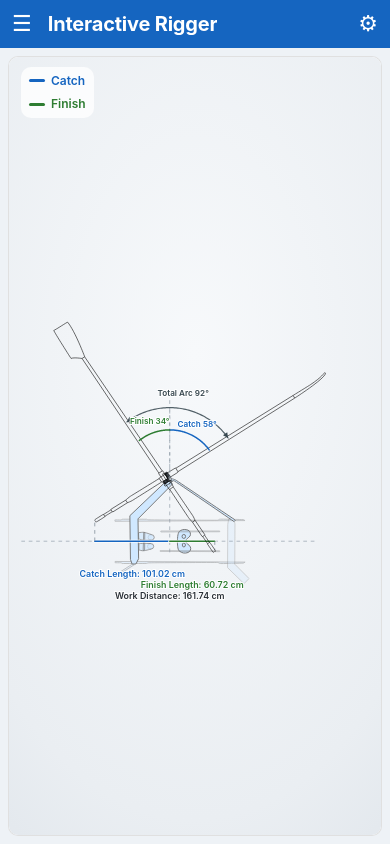
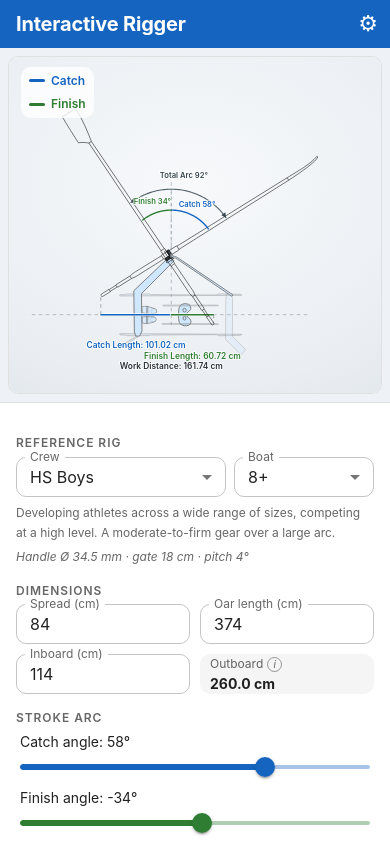
Before and after one commit to jdlaurence/interactive-rigger, a React (Vite) app: page / in a window 390 px wide. Built offline with nearby package versions, Linux system fonts and the light colour scheme.

Commit message:
fix mobile

```diff
--- a/src/App.jsx
+++ b/src/App.jsx
@@ -4,7 +4,6 @@ import {
   Box,
   AppBar,
   Toolbar,
-  Drawer,
   IconButton,
   Paper,
   Typography,
@@ -30,7 +29,6 @@ const DRAWER_WIDTH = 344;
 function App() {
   const theme = useTheme();
   const isMobile = useMediaQuery(theme.breakpoints.down('md'));
-  const [drawerOpen, setDrawerOpen] = useState(false);
   const [infoOpen, setInfoOpen] = useState(false);
 
   // **Primary rigging inputs (all measurements in centimeters unless noted)**
@@ -215,22 +213,29 @@ function App() {
     />
   );
 
+  const canvas = (
+    <SVGCanvas
+      spread={spread}
+      inboard={inboard}
+      outboard={outboard}
+      catchAngle={catchAngle}
+      finishAngle={finishAngle}
+      processedCatch={processedCatch}
+      processedFinish={processedFinish}
+      metrics={metrics}
+      pixelsPerCm={pixelsPerCm}
+      svgWidthCm={svgWidthCm}
+      svgHeightCm={svgHeightCm}
+      showGhost={isEdited}
+      reference={reference}
+    />
+  );
+
   return (
     <Box sx={{ display: 'flex', flexDirection: 'column', height: '100%', overflow: 'hidden' }}>
       {/* Header */}
       <AppBar position="static" elevation={0} sx={{ zIndex: (t) => t.zIndex.drawer + 1 }}>
         <Toolbar variant="dense" sx={{ gap: 1 }}>
-          {isMobile && (
-            <IconButton
-              edge="start"
-              color="inherit"
-              aria-label="open controls"
-              onClick={() => setDrawerOpen(true)}
-              sx={{ fontSize: 22, lineHeight: 1 }}
-            >
-              ☰
-            </IconButton>
-          )}
           <SiteHeader />
           <Box sx={{ flexGrow: 1 }} />
           <IconButton
@@ -247,10 +252,52 @@ function App() {
 
       <InfoDialog open={infoOpen} onClose={() => setInfoOpen(false)} />
 
-      {/* Body: sidebar + main viz */}
+      {/* Body. Desktop: controls in a fixed sidebar beside the viz. Mobile:
+          the viz is pinned to the top of the page and the controls scroll
+          underneath it. */}
+      {isMobile ? (
+        <Box sx={{ display: 'flex', flexDirection: 'column', flex: 1, minHeight: 0 }}>
+          {/* Viz pinned at the top — fixed height, never scrolls away */}
+          <Box
+            sx={{
+              flexShrink: 0,
+              height: '42vh',
+              p: 1,
+              bgcolor: 'background.default',
+            }}
+          >
+            <Paper
+              elevation={0}
+              sx={{
+                width: '100%',
+                height: '100%',
+                border: 1,
+                borderColor: 'divider',
+                overflow: 'hidden',
+              }}
+            >
+              {canvas}
+            </Paper>
+          </Box>
+
+          {/* Controls below — the scrollable region */}
+          <Box
+            component="aside"
+            sx={{
+              flex: 1,
+              minHeight: 0,
+              overflowY: 'auto',
+              borderTop: 1,
+              borderColor: 'divider',
+              bgcolor: 'background.paper',
+            }}
+          >
+            {controls}
+          </Box>
+        </Box>
+      ) : (
         <Box sx={{ display: 'flex', flex: 1, minHeight: 0 }}>
           {/* Desktop: permanent sidebar */}
-        {!isMobile && (
           <Box
             component="aside"
             sx={{
@@ -265,25 +312,6 @@ function App() {
           >
             {controls}
           </Box>
-        )}
-
-        {/* Mobile: temporary drawer */}
-        {isMobile && (
-          <Drawer
-            anchor="left"
-            open={drawerOpen}
-            onClose={() => setDrawerOpen(false)}
-            ModalProps={{ keepMounted: true }}
-            sx={{ '& .MuiDrawer-paper': { width: DRAWER_WIDTH, boxSizing: 'border-box' } }}
-          >
-            <Box sx={{ display: 'flex', justifyContent: 'flex-end', p: 1 }}>
-              <IconButton aria-label="close controls" onClick={() => setDrawerOpen(false)}>
-                ✕
-              </IconButton>
-            </Box>
-            {controls}
-          </Drawer>
-        )}
 
           {/* Main visualization area */}
           <Box
@@ -293,8 +321,8 @@ function App() {
               minWidth: 0,
               display: 'flex',
               flexDirection: 'column',
-            gap: { xs: 1, md: 1.5 },
-            p: { xs: 1, md: 2 },
+              gap: 1.5,
+              p: 2,
               bgcolor: 'background.default',
               overflow: 'hidden',
             }}
@@ -309,32 +337,19 @@ function App() {
                 overflow: 'hidden',
               }}
             >
-            <SVGCanvas
-              spread={spread}
-              inboard={inboard}
-              outboard={outboard}
-              catchAngle={catchAngle}
-              finishAngle={finishAngle}
-              processedCatch={processedCatch}
-              processedFinish={processedFinish}
-              metrics={metrics}
-              pixelsPerCm={pixelsPerCm}
-              svgWidthCm={svgWidthCm}
-              svgHeightCm={svgHeightCm}
-              showGhost={isEdited}
-              reference={reference}
-            />
+              {canvas}
             </Paper>
 
             <Typography
               variant="caption"
               color="text.secondary"
-            sx={{ textAlign: 'center', display: { xs: 'none', sm: 'block' } }}
+              sx={{ textAlign: 'center' }}
             >
               © 2026 J.D. Laurence-Chasen. All rights reserved.
             </Typography>
           </Box>
         </Box>
+      )}
     </Box>
   );
 }
```
Lines whose indentation alone changed are shown as unchanged.
